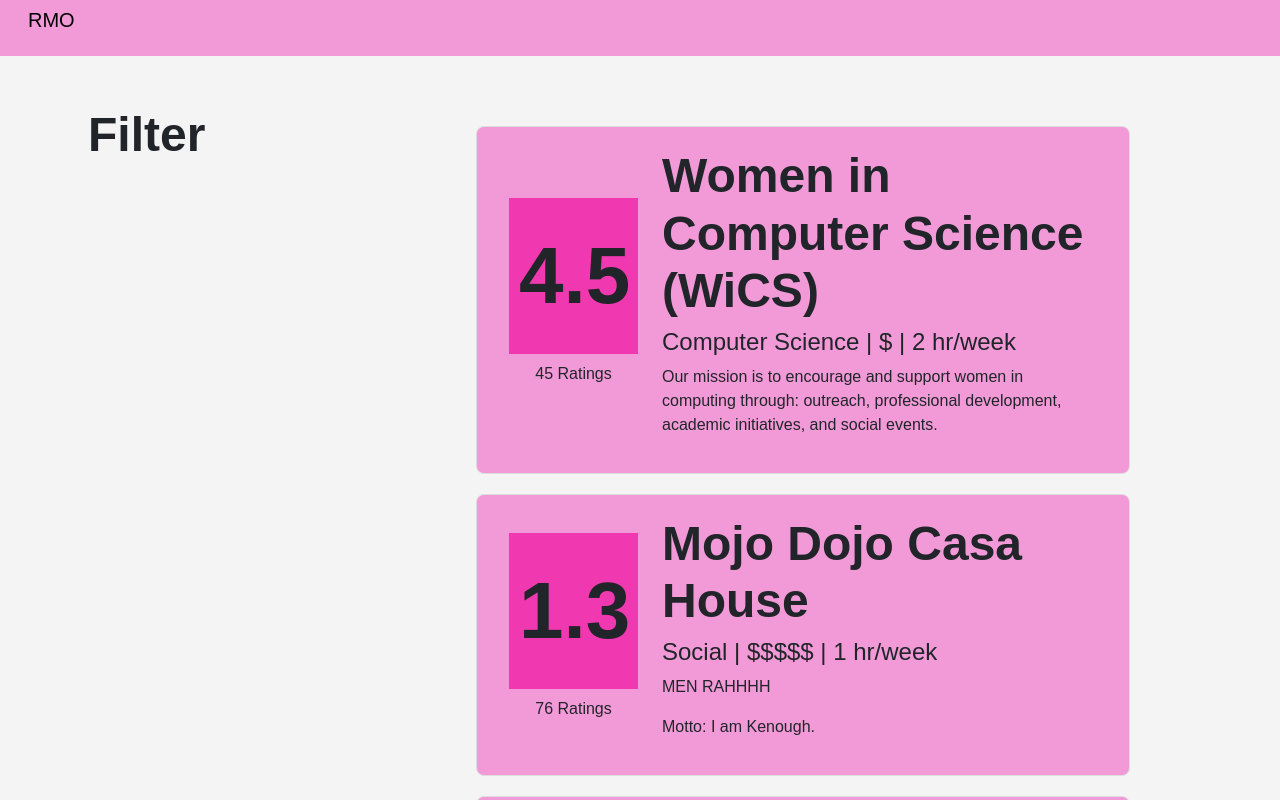
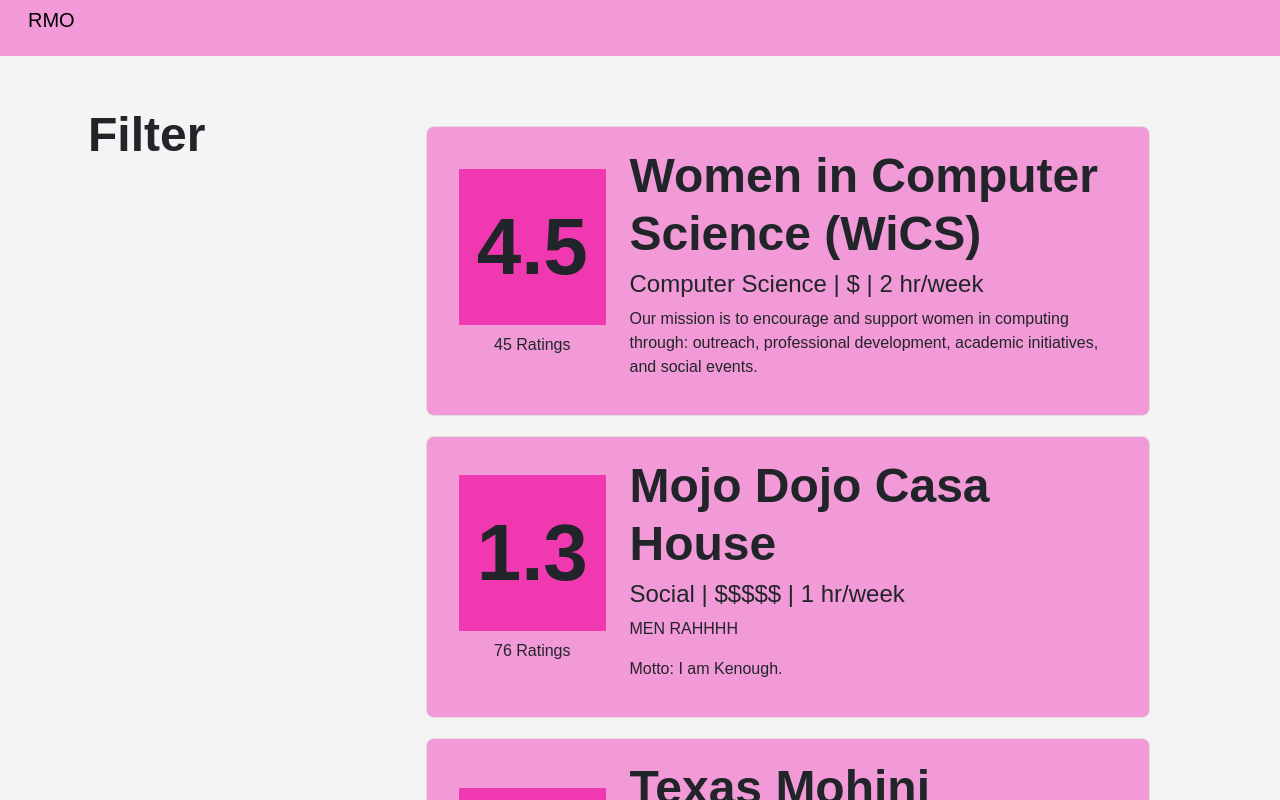
Before and after one commit to rheajshah/rate-my-org, a React (Create React App) app in the folder rate-my-org-app/: page /orgs in a window 1280 px wide. Shown: the top 800 px of the page. Built offline with nearby package versions, Linux system fonts and the light colour scheme.

Commit message:
orgs edits

```diff
--- a/rate-my-org-app/src/homepage.css
+++ b/rate-my-org-app/src/homepage.css
@@ -1,9 +1,21 @@
-.middle-row {
-    height: auto;
-    width: auto;
-    margin: 0;
+body {
+    font-family: 'Sofia', sans-serif;
+    background-color: #e0218a;
+}
+
+h1 {
+    font-size: 3em;
+    font-weight: bold;
+}
+
+.centered-container {
     display: flex;
+    flex-direction: column;
     align-items: center;
     justify-content: center;
-    text-align: center;
-}
+    height: 100vh;
+  }
+
+  #search-input {
+    width: 600px; /* Set the desired width */
+  }
--- a/rate-my-org-app/src/orgslist.css
+++ b/rate-my-org-app/src/orgslist.css
@@ -34,7 +34,7 @@
     border: 1px solid #ddd;
     border-radius: 8px;
     padding: 20px;
-    margin: 20px 150px;
+    margin: 20px 130px 20px 100px;
     display: flex;
     align-items: center;
 }
```
